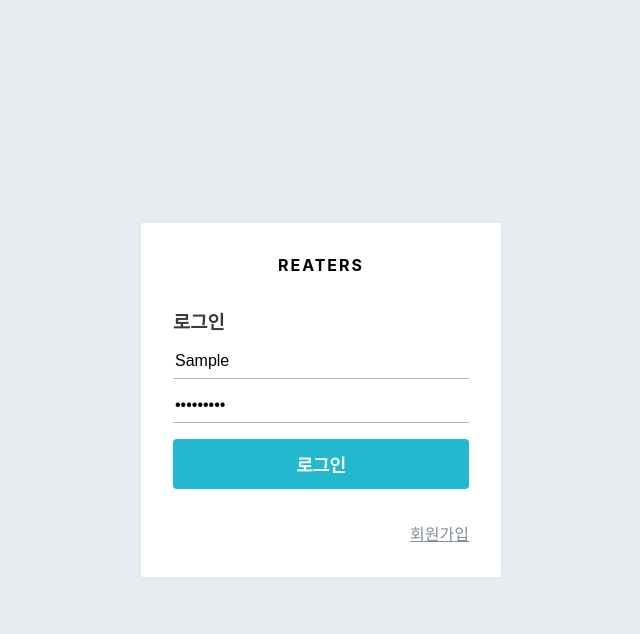
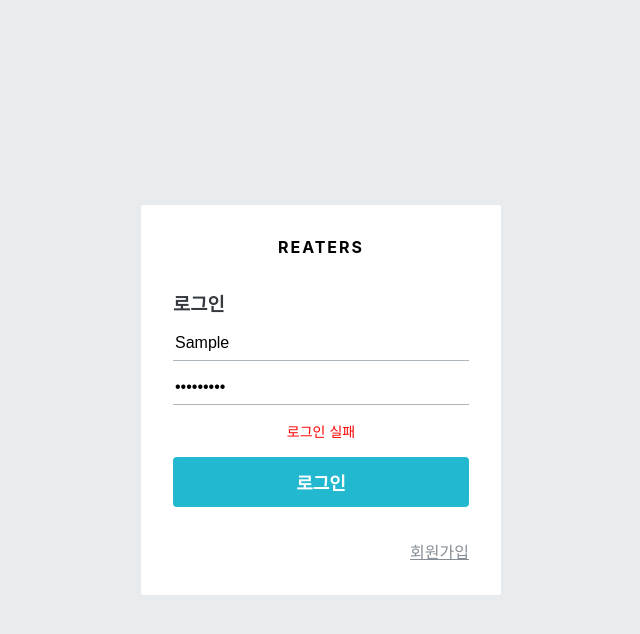
Before and after one commit to seoyeonko/blog-frontend, a React (Create React App) app: page /login in a window 1280 px wide. Both pictures are taken after typing "Sample", "Sample123" into the empty fields and a click on the button "로그인". Shown: the top 634 px of the page, without its empty margins (319-959 px from the left). Built offline with nearby package versions, Linux system fonts and the light colour scheme; no server answers.

Commit message:
Feat: 회원인증 에러 처리

```diff
--- a/src/components/auth/AuthForm.js
+++ b/src/components/auth/AuthForm.js
@@ -53,7 +53,15 @@
   register: '회원가입',
 };
 
-const AuthForm = ({ type, form, onChange, onSubmit }) => {
+// Error 보여주기
+const ErrorMessage = styled.div`
+  color: red;
+  text-align: center;
+  font-size: 0.875rem;
+  margin-top: 1rem;
+`;
+
+const AuthForm = ({ type, form, onChange, onSubmit, error }) => {
   const text = textMap[type];
 
   return (
@@ -85,6 +93,7 @@
             value={form.passwordConfirm}
           />
         )}
+        {error && <ErrorMessage>{error}</ErrorMessage>}
 
         <ButtonWithMarginTop cyan fullWidth>
           {text}
--- a/src/containers/auth/LoginForm.js
+++ b/src/containers/auth/LoginForm.js
@@ -1,4 +1,4 @@
-import React, { useEffect } from 'react';
+import React, { useEffect, useState } from 'react';
 import { useDispatch, useSelector } from 'react-redux';
 import { withRouter } from 'react-router-dom';
 import { changeField, initializeForm, login } from '../../modules/auth';
@@ -6,6 +6,7 @@
 import { check } from '../../modules/user';
 
 const LoginForm = ({ history }) => {
+  const [error, setError] = useState(null);
   const dispatch = useDispatch();
   const { form, auth, authError, user } = useSelector(({ auth, user }) => ({
     form: auth.login,
@@ -44,6 +45,7 @@
     if (authError) {
       console.log('오류발생');
       console.log(authError);
+      setError('로그인 실패');
       return;
     }
     if (auth) {
@@ -64,6 +66,7 @@
       form={form}
       onChange={onChange}
       onSubmit={onSubmit}
+      error={error}
     />
   );
 };
--- a/src/containers/auth/RegisterForm.js
+++ b/src/containers/auth/RegisterForm.js
@@ -1,4 +1,4 @@
-import React, { useEffect } from 'react';
+import React, { useEffect, useState } from 'react';
 import { useDispatch, useSelector } from 'react-redux';
 import { changeField, initializeForm, register } from '../../modules/auth';
 import AuthForm from '../../components/auth/AuthForm';
@@ -6,6 +6,7 @@
 import { withRouter } from 'react-router-dom';
 
 const RegisterForm = ({ history }) => {
+  const [error, setError] = useState(null);
   const dispatch = useDispatch();
   const { form, auth, authError, user } = useSelector(({ auth, user }) => ({
     form: auth.register,
@@ -31,8 +32,19 @@
     e.preventDefault();
 
     const { username, password, passwordConfirm } = form;
+    // usernmae, password, passwordConfirm 중 하나라도 비어있다면
+    if ([username, password, passwordConfirm].includes('')) {
+      setError('빈 칸을 모두 입력하세요.');
+      return;
+    }
+    // 비밀번호가 일치하지 않는다면
     if (password !== passwordConfirm) {
-      // TODO: 오류 처리
+      setError('비밀번호가 일치 하지 않습니다.');
+      dispatch(changeField({ form: 'register', key: 'password', value: '' }));
+      dispatch(
+        changeField({ form: 'register', key: 'passwordConfirm', value: '' }),
+      );
+
       return;
     }
     dispatch(register({ username, password }));
@@ -47,10 +59,16 @@
   // 회원가입 성공/실패 처리
   useEffect(() => {
     if (authError) {
-      console.log('오류 발생');
-      console.log(authError);
+      // 계정명이 이미 존재하는 경우
+      if (authError.response.status === 409) {
+        setError('이미 존재하는 계정명입니다.');
+        return;
+      }
+      // 기타 원인
+      setError('회원가입 실패');
       return;
     }
+
     if (auth) {
       console.log('회원가입 성공');
       console.log(auth);
@@ -71,6 +89,7 @@
       form={form}
       onChange={onChange}
       onSubmit={onSubmit}
+      error={error}
     />
   );
 };
```
